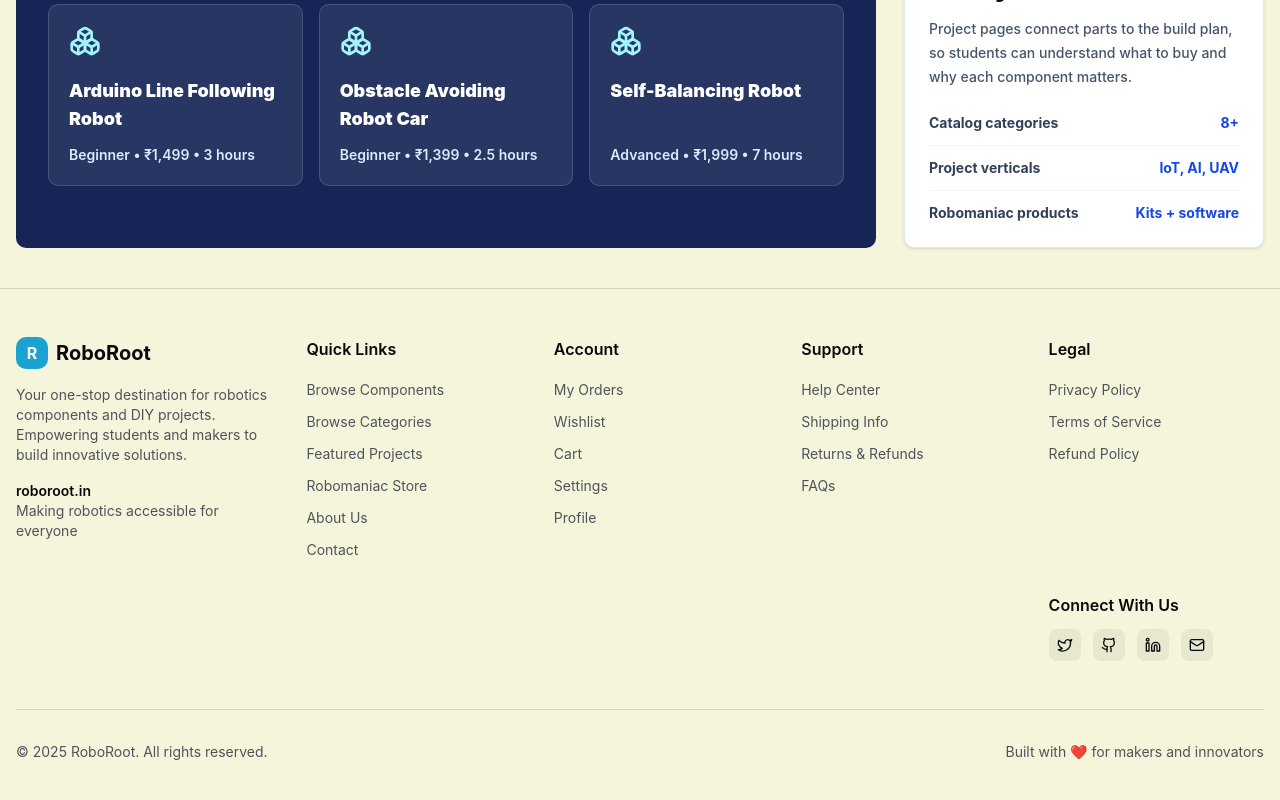
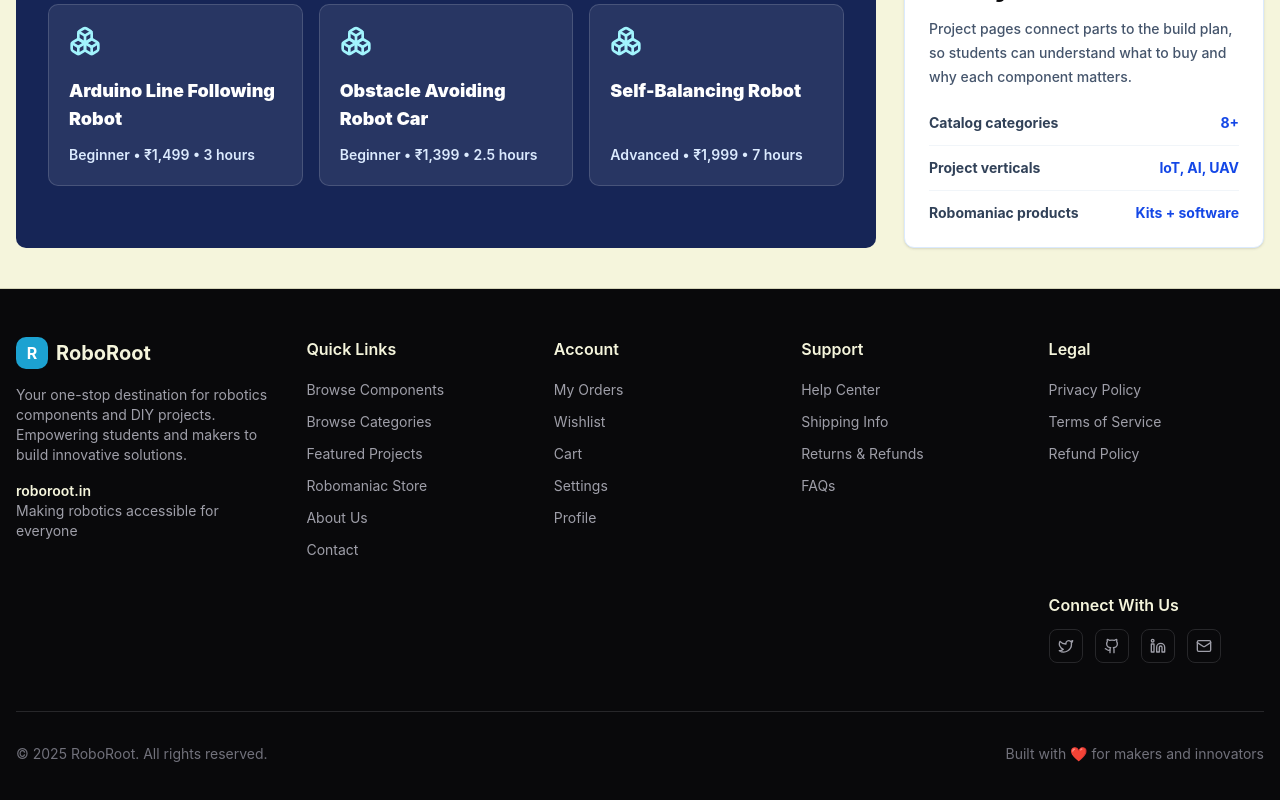
Before and after one commit to sushil016/robo-gig, a Next.js app in the folder frontend/: page / in a window 1280 px wide. Shown: the part 3429-4229 px from the top of the page. Built offline with nearby package versions, Linux system fonts and the light colour scheme; no server answers.

Commit message:
style: restyle footer to zinc-950 bg with beige text and underline hover

```diff
--- a/frontend/components/layout/Footer.tsx
+++ b/frontend/components/layout/Footer.tsx
@@ -51,37 +51,31 @@
   const currentYear = new Date().getFullYear();
 
   return (
-    <footer className="border-t bg-background">
+    <footer className="border-t border-[#d4d4b8] bg-zinc-950">
       <div className="container mx-auto px-4 py-12">
         <div className="grid grid-cols-1 gap-8 md:grid-cols-[1.2fr_repeat(4,minmax(0,1fr))]">
-          {/* Brand Section */}
           <div className="space-y-4">
             <div className="flex items-center space-x-2">
-              <div className="flex items-center justify-center w-8 h-8 rounded-lg bg-primary text-primary-foreground font-bold">
-                R
+              <div className="flex h-8 w-8 items-center justify-center rounded-lg bg-[#1CA2D1] font-bold text-white">R</div>
+              <span className="text-xl font-bold text-[#F5F5DC]">RoboRoot</span>
             </div>
-              <span className="font-bold text-xl">RoboRoot</span>
-            </div>
-            <p className="text-sm text-muted-foreground">
+            <p className="text-sm text-zinc-400">
               Your one-stop destination for robotics components and DIY projects.
               Empowering students and makers to build innovative solutions.
             </p>
-            <div className="text-sm text-muted-foreground">
-              <p className="font-semibold text-foreground">roboroot.in</p>
+            <div className="text-sm text-zinc-400">
+              <p className="font-semibold text-[#F5F5DC]">roboroot.in</p>
               <p>Making robotics accessible for everyone</p>
             </div>
           </div>
 
           {footerGroups.map((group) => (
             <div key={group.title}>
-              <h3 className="font-semibold mb-4">{group.title}</h3>
+              <h3 className="mb-4 font-semibold text-[#F5F5DC]">{group.title}</h3>
               <ul className="space-y-2">
                 {group.links.map(([label, href]) => (
                   <li key={href}>
-                    <Link
-                      href={href}
-                      className="text-sm text-muted-foreground hover:text-primary transition-colors"
-                    >
+                    <Link href={href} className="footer-link-underline pb-0.5 text-sm text-zinc-400 hover:text-[#F5F5DC] transition-colors">
                       {label}
                     </Link>
                   </li>
@@ -90,57 +84,33 @@
             </div>
           ))}
 
-          {/* Social Media */}
           <div className="md:col-start-5">
-              <h4 className="font-semibold mb-3">Connect With Us</h4>
+            <h4 className="mb-3 font-semibold text-[#F5F5DC]">Connect With Us</h4>
             <div className="flex space-x-3">
-                <a
-                  href="https://twitter.com/roboroot"
-                  target="_blank"
-                  rel="noopener noreferrer"
-                  className="p-2 rounded-md bg-muted hover:bg-primary hover:text-primary-foreground transition-colors"
-                  aria-label="Twitter"
-                >
+              <a href="https://twitter.com/roboroot" target="_blank" rel="noopener noreferrer"
+                className="rounded-md border border-zinc-800 p-2 text-zinc-400 hover:border-[#1CA2D1] hover:text-[#1CA2D1] transition-colors" aria-label="Twitter">
                 <Twitter className="h-4 w-4" />
               </a>
-                <a
-                  href="https://github.com/roboroot"
-                  target="_blank"
-                  rel="noopener noreferrer"
-                  className="p-2 rounded-md bg-muted hover:bg-primary hover:text-primary-foreground transition-colors"
-                  aria-label="GitHub"
-                >
+              <a href="https://github.com/roboroot" target="_blank" rel="noopener noreferrer"
+                className="rounded-md border border-zinc-800 p-2 text-zinc-400 hover:border-[#1CA2D1] hover:text-[#1CA2D1] transition-colors" aria-label="GitHub">
                 <Github className="h-4 w-4" />
               </a>
-                <a
-                  href="https://linkedin.com/company/roboroot"
-                  target="_blank"
-                  rel="noopener noreferrer"
-                  className="p-2 rounded-md bg-muted hover:bg-primary hover:text-primary-foreground transition-colors"
-                  aria-label="LinkedIn"
-                >
+              <a href="https://linkedin.com/company/roboroot" target="_blank" rel="noopener noreferrer"
+                className="rounded-md border border-zinc-800 p-2 text-zinc-400 hover:border-[#1CA2D1] hover:text-[#1CA2D1] transition-colors" aria-label="LinkedIn">
                 <Linkedin className="h-4 w-4" />
               </a>
-                <a
-                  href="mailto:support@roboroot.in"
-                  className="p-2 rounded-md bg-muted hover:bg-primary hover:text-primary-foreground transition-colors"
-                  aria-label="Email"
-                >
+              <a href="mailto:support@roboroot.in"
+                className="rounded-md border border-zinc-800 p-2 text-zinc-400 hover:border-[#1CA2D1] hover:text-[#1CA2D1] transition-colors" aria-label="Email">
                 <Mail className="h-4 w-4" />
               </a>
             </div>
           </div>
         </div>
 
-        {/* Bottom Bar */}
-        <div className="mt-12 pt-8 border-t">
-          <div className="flex flex-col md:flex-row justify-between items-center space-y-4 md:space-y-0">
-            <p className="text-sm text-muted-foreground">
-              © {currentYear} RoboRoot. All rights reserved.
-            </p>
-            <p className="text-sm text-muted-foreground">
-              Built with ❤️ for makers and innovators
-            </p>
+        <div className="mt-12 border-t border-zinc-800 pt-8">
+          <div className="flex flex-col items-center justify-between space-y-4 md:flex-row md:space-y-0">
+            <p className="text-sm text-zinc-500">© {currentYear} RoboRoot. All rights reserved.</p>
+            <p className="text-sm text-zinc-500">Built with ❤️ for makers and innovators</p>
           </div>
         </div>
       </div>
```
Lines whose indentation alone changed are shown as unchanged.
